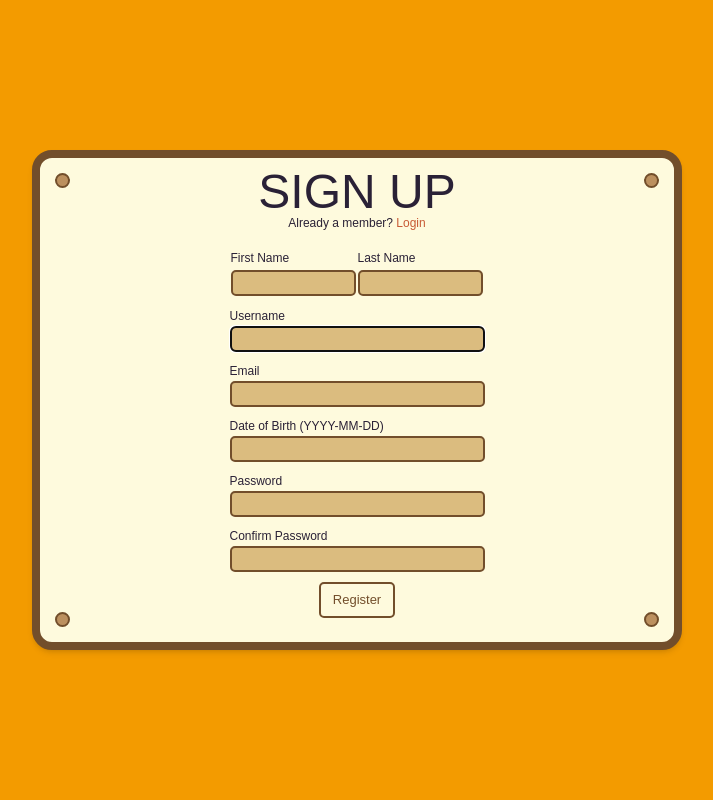
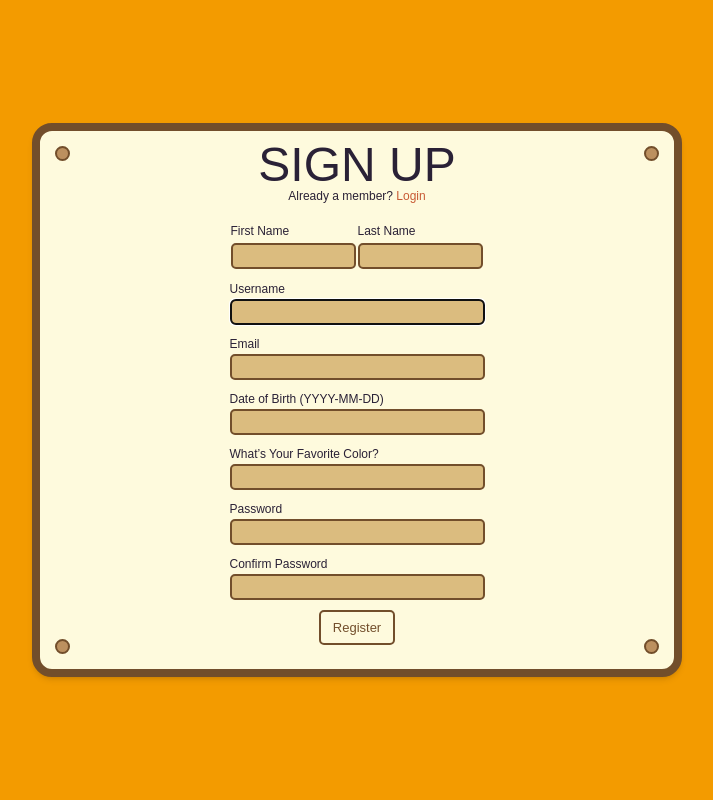
Before and after one commit to PBP-A11/cat-cafe, a Django app: page /register/ in a window 1280 px wide. Shown: the part 76-876 px from the top of the page, without its empty margins (283-996 px from the left). Run offline with Django 4.2, Linux system fonts and the light colour scheme; parts of the project's set-up code (start-up, migrations or seed data) failed here and were passed over; some libraries are stand-ins or nearby versions; some web fonts are replaced.

Commit message:
update register +fav_color

```diff
--- a/main/fixtures/initial_admin.json
+++ b/main/fixtures/initial_admin.json
@@ -9,7 +9,7 @@
       "username": "admin_user",
       "email": "admin_user@email.com",
       "date_of_birth": "2004-01-01",
-      "password": "pbkdf2_sha256$600000$RUxBc7kg1kslvFRhFPGHJ5$F8syr5enPeVZzLMQBmQHHV/utBpnJLJuexF318v4CJk="
+      "password": "pbkdf2_sha256$600000$fKucU05JZtDdXSkD3HqhHD$lZFgd2e/SMFarUEWprONYR6mVl2oJgJ9oEIakbuG9G4="
     }
   }
 ]
--- a/main/forms.py
+++ b/main/forms.py
@@ -1,8 +1,6 @@
 from django.contrib.auth.forms import UserCreationForm
 from main.models import User
 from django import forms
-import datetime, re
-
 
 class RegisterUserForm(UserCreationForm):
     first_name = forms.CharField(
@@ -25,9 +23,13 @@ class RegisterUserForm(UserCreationForm):
         max_length=255,
         widget=forms.TextInput(attrs={'style': 'width: 255px;'})
     )
+    fav_color = forms.CharField(
+        max_length=255,
+        widget=forms.TextInput(attrs={'style': 'width: 255px;'})
+    )
     password1 = forms.CharField(widget=forms.PasswordInput(attrs={'style': 'width: 255px;'}))
     password2 = forms.CharField(widget=forms.PasswordInput(attrs={'style': 'width: 255px;'}))
 
     class Meta:
         model = User
-        fields = ["first_name", "last_name", "username", "email", "date_of_birth"]
+        fields = ["first_name", "last_name", "username", "email", "date_of_birth", "fav_color"]
--- a/main/models.py
+++ b/main/models.py
@@ -12,6 +12,7 @@ class User(AbstractUser):
     username = models.CharField(max_length=255, unique=True)
     email = models.EmailField(unique=True)
     date_of_birth = models.DateField(null=True, blank=True)
+    fav_color = models.CharField(max_length=255)
 
 class Member(models.Model):
     user = models.OneToOneField(settings.AUTH_USER_MODEL, on_delete=models.CASCADE)
--- a/main/templates/register.html
+++ b/main/templates/register.html
@@ -177,6 +177,11 @@
                     </div>
 
                     <div class="form-group">
+                        <label for="{{ form.fav_color.id_for_label }}" class="form-label">What’s Your Favorite Color?</label>
+                        {{ form.fav_color }}
+                    </div>
+
+                    <div class="form-group">
                         <label for="{{ form.password1.id_for_label }}" class="form-label">Password</label>
                         {{ form.password1 }}
                     </div>
--- a/main/views.py
+++ b/main/views.py
@@ -42,6 +42,7 @@ def register(request):
                 first_name=form.cleaned_data["first_name"],
                 last_name=form.cleaned_data["last_name"],
                 date_of_birth=form.cleaned_data["date_of_birth"],
+                fav_color=form.cleaned_data["fav_color"],
             )
 
             user.set_password(form.cleaned_data["password1"])
```
Also changed, not shown: catalog/migrations/0003_auto_20231028_1958.py (renamed from catalog/migrations/0003_auto_20231028_1658.py), main/migrations/0003_user_fav_color.py (added).
